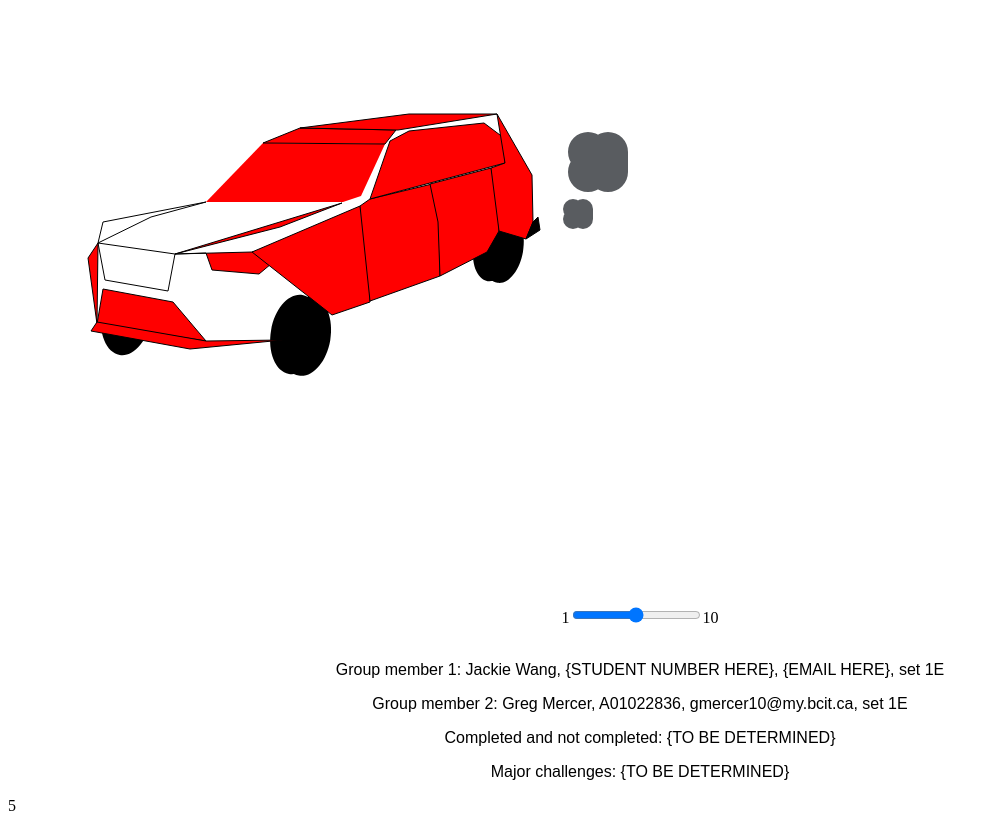
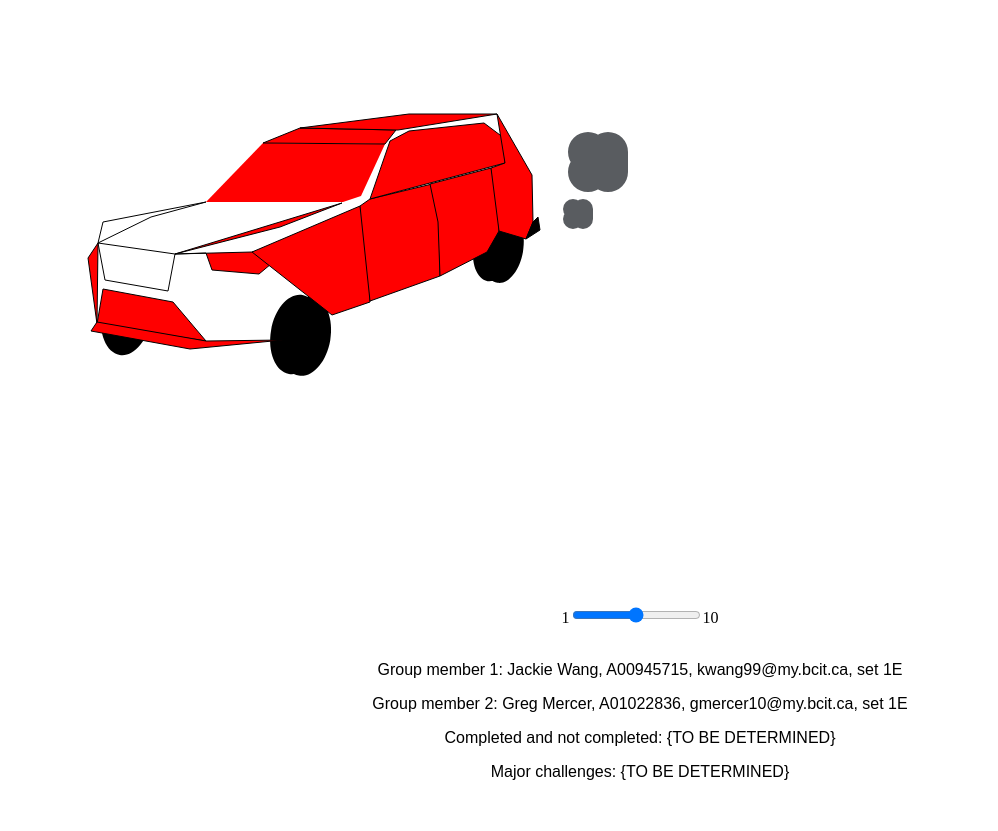
Before and after one commit to Greg-Mercer/JavaScriptAssignment, a plain HTML site: page index.html in a window 1280 px wide. Shown: the part 79-910 px from the top of the page, without its empty margins (0-998 px from the left). After the commit the page ends 876 px from the top, so only its background shows below. Drawn offline with Linux system fonts and the light colour scheme.

Commit message:
info added

```diff
--- a/index.html
+++ b/index.html
@@ -17,13 +17,13 @@
 	</div>
 	<br />
 	<div id="readme">
-		<p>Group member 1: Jackie Wang, {STUDENT NUMBER HERE}, {EMAIL HERE}, set 1E</p>
+		<p>Group member 1: Jackie Wang, A00945715, kwang99@my.bcit.ca, set 1E</p>
 		<p>Group member 2: Greg Mercer, A01022836, gmercer10@my.bcit.ca, set 1E</p>
 		<p>Completed and not completed: {TO BE DETERMINED}</p>
 		<p>Major challenges: {TO BE DETERMINED}</p>
 	</div>
 
-	<p id="demo"></p>
+
 </body>
 <script type="text/javascript" src="js/car.js" ></script>
 </html>
--- a/js/car.js
+++ b/js/car.js
@@ -268,13 +268,12 @@ function drawCar(){
 		car();
 
 }
-var output = document.getElementById("demo");
+
 function drawSmokeAnimation(){
 	clearInterval(tmr);
 	var x =parseInt(document.getElementById("slider").value);
 	var speed = Math.abs(x - 10);
 	tmr = setInterval(drawSmoke, 100 * speed);
-	output.innerHTML = x;
 }
 
 drawCar();
```
